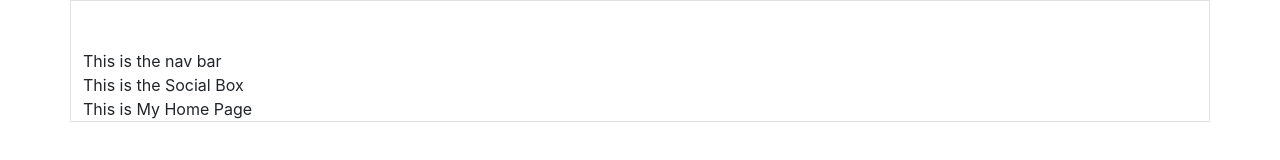
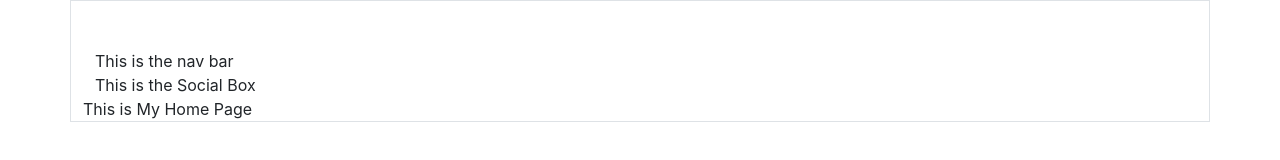
Before and after one commit to Job85/portfolio-site, a React (Create React App) app: page / in a window 1280 px wide. Shown: the top 160 px of the page. Built offline with nearby package versions, Linux system fonts and the light colour scheme.

Commit message:
created container-fluid to header div

```diff
--- a/src/components/Header/Header.jsx
+++ b/src/components/Header/Header.jsx
@@ -1,11 +1,11 @@
 import React from 'react';
 import NavBar from './NavBar';
 import Socials from './Socials';
-import Logo from './Logo'
+// import Logo from './Logo'
 
 const Header = () => {
     return (
-        <div>
+        <div className='container-fluid'>
             {/* <Logo /> */}
             <NavBar />
             <Socials />
```
Also changed, not shown: src/components/SassComponents.scss (added).
